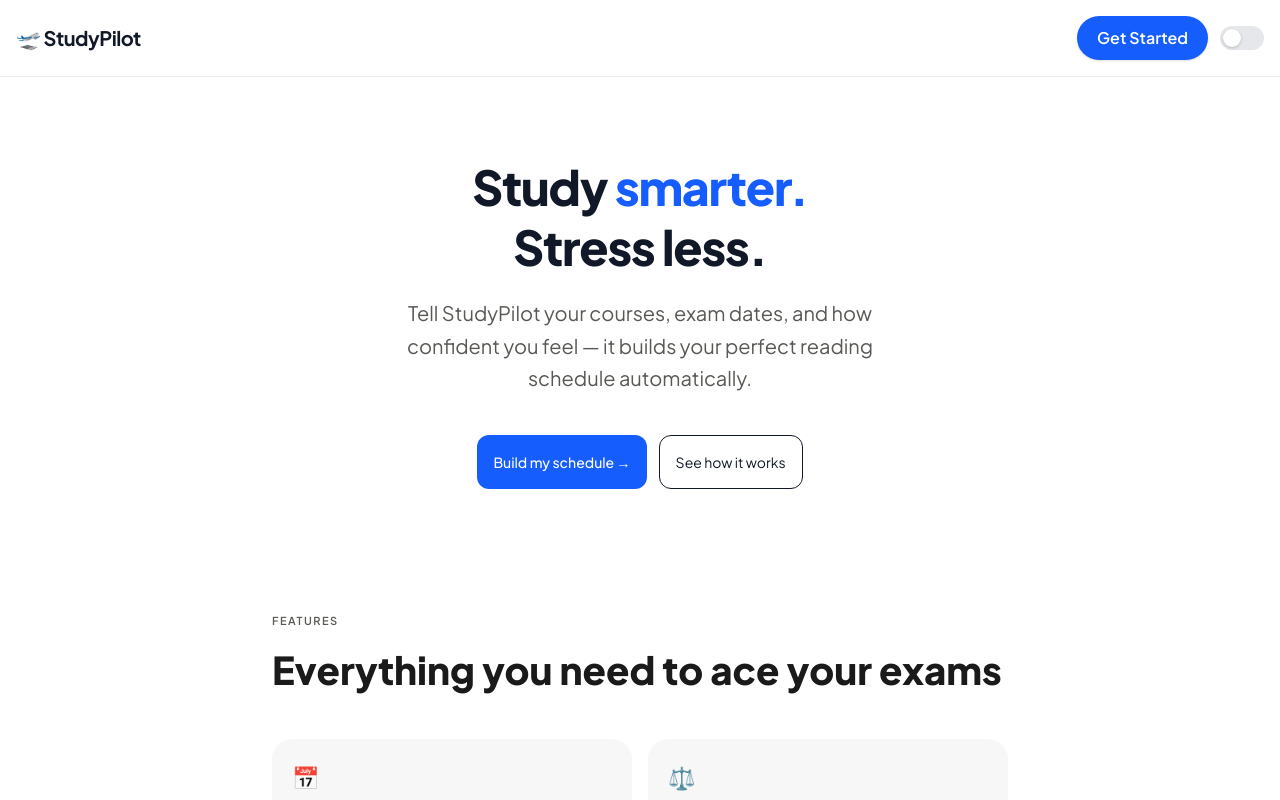
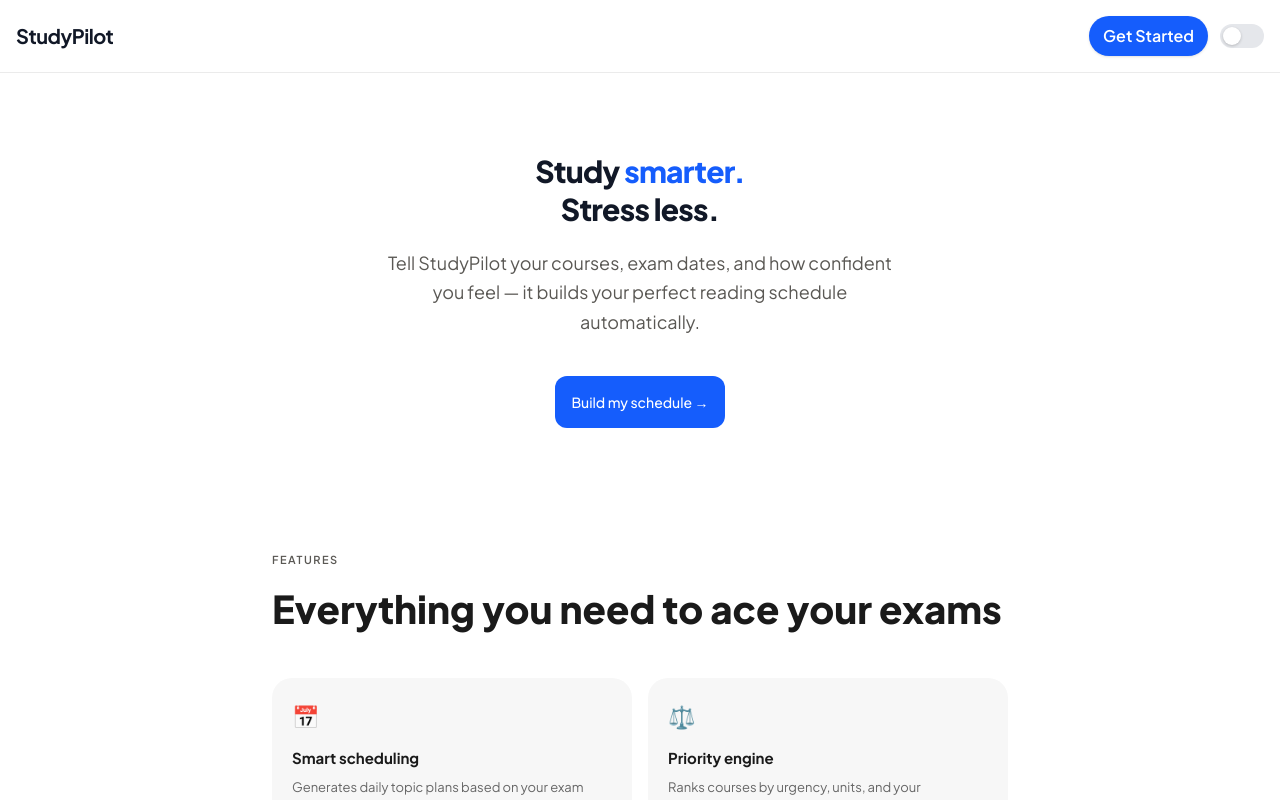
Before and after one commit to obawunmidara/StudyPilot, a React (Vite) app: page / in a window 1280 px wide. Shown: the top 800 px of the page. Built offline with nearby package versions, Linux system fonts and the light colour scheme.

Commit message:
adjusted landing page

```diff
--- a/src/components/AppNavbar.jsx
+++ b/src/components/AppNavbar.jsx
@@ -9,14 +9,14 @@ export default function AppNavbar({ dark, setDark }) {
   return (
     <nav
       style={{
-        background: dark ? "#111827" : "#ffffff",
-        borderBottom: dark ? "1px solid rgba(255,255,255,0.08)" : "1px solid rgba(0,0,0,0.08)",
+        background: dark ? "" : "#ffffff",
+        borderBottom: dark ? "1px solid rgba(0,0,0,0.08)" : "1px solid rgba(0,0,0,0.08)",
         transition: "background 0.3s",
       }}
       className="flex items-center justify-between p-4"
     >
       <div className="font-logo font-bold xl:text-3xl text-xl tracking-tight">
-        🛫 StudyPilot
+         StudyPilot
       </div>
       <div className="flex items-center gap-3">
         <NewButton onClick={() => navigate("/signup")}>Get Started</NewButton>
--- a/src/components/HeroSection.jsx
+++ b/src/components/HeroSection.jsx
@@ -7,10 +7,10 @@ export function AppNavbar() {
   return (
     <>
       <div className="max-w-3xl mx-auto px-8 pt-20 pb-16 text-center">
-          <h1 className="text-5xl md:text-6xl font-extrabold leading-tight tracking-tight mb-5">
+          <h1 className="text-3xl md:text-6xl font-extrabold leading-tight tracking-tight mb-5">
             Study <span className="text-blue-600">smarter.</span><br />Stress less.
           </h1>
-          <p className="text-xl text-[#5a5854] dark:text-[#8a8880] font-light max-w-lg mx-auto mb-10 leading-relaxed">
+          <p className="text-lg text-[#5a5854] xl:text-2xl dark:text-white font-light max-w-lg mx-auto mb-10 leading-relaxed">
             Tell StudyPilot your courses, exam dates, and how confident you feel — it builds your perfect reading schedule automatically.
           </p>
           <div className="flex gap-3 justify-center flex-wrap">
@@ -20,12 +20,6 @@ export function AppNavbar() {
             >
               Build my schedule →
             </button>
-            <button
-              onClick={() => navigate("/onboarding")}
-              className="border border-black/10 dark:border-white/10 p-4 rounded-xl text-sm hover:bg-black/5 dark:hover:bg-white/5 transition-colors"
-            >
-              See how it works
-            </button>
           </div>
       </div>
     </>
--- a/src/ui/NewButton.jsx
+++ b/src/ui/NewButton.jsx
@@ -2,14 +2,7 @@ const NewButton = ({ children, onClick }) => {
   return (
     <button
       onClick={onClick}
-      className="
-        bg-blue-600 hover:bg-blue-700
-        text-white font-semibold
-        px-5 py-2.5
-        rounded-full
-        transition
-        shadow-sm hover:shadow-md
-      "
+      className="bg-blue-600 hover:bg-blue-700 text-white cursor-pointer font-semibold px-3.5 xl:px-5 xl:py-2.5 py-2 rounded-full transition shadow-sm hover:shadow-md"
     >
       {children}
     </button>
```
